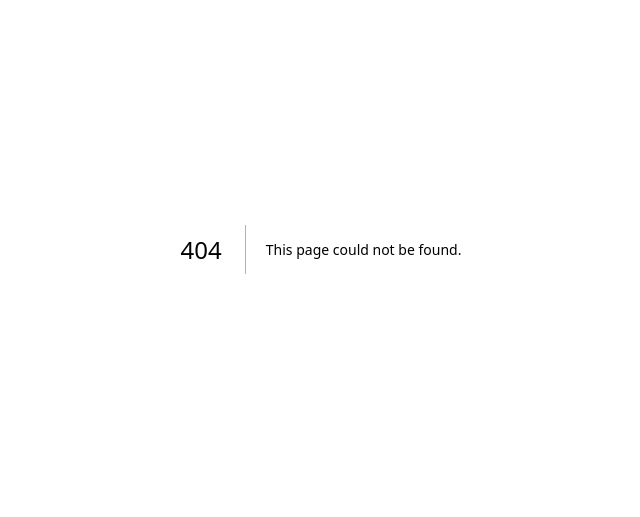
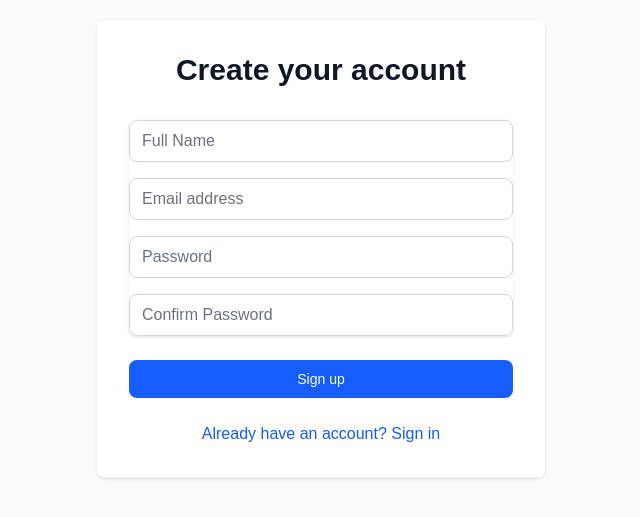
Before and after one commit to Kingdawnage/ra-frontend, a Next.js app: page /signup in a window 1280 px wide. Before the commit this address had no page. Shown: the part 151-668 px from the top of the page, without its empty margins (319-959 px from the left). Built offline with nearby package versions, Linux system fonts and the light colour scheme.

Commit message:
Login and signup pages complete

```diff
--- /dev/null
+++ b/app/(auth)/layout.tsx
@@ -0,0 +1,11 @@
+import { ReactNode } from 'react';
+
+export default function AuthLayout({ children }: { children: ReactNode }) {
+  return (
+    <div className="min-h-screen flex items-center justify-center bg-gray-50 dark:bg-gray-900 py-12 px-4 sm:px-6 lg:px-8">
+      <div className="max-w-md w-full space-y-8">
+        {children}
+      </div>
+    </div>
+  );
+}
--- /dev/null
+++ b/app/(auth)/login/page.tsx
@@ -0,0 +1,77 @@
+'use client';
+
+import { useState } from 'react';
+import Link from 'next/link';
+
+export default function LoginPage() {
+  const [email, setEmail] = useState('');
+  const [password, setPassword] = useState('');
+
+  const handleSubmit = async (e: React.FormEvent) => {
+    e.preventDefault();
+    // TODO: Implement login logic with your Rust backend
+    console.log('Login attempt:', { email, password });
+  };
+
+  return (
+    <div className="bg-white dark:bg-gray-800 shadow rounded-lg p-8">
+      <div className="text-center">
+        <h2 className="text-3xl font-bold text-gray-900 dark:text-white">
+          Sign in to your account
+        </h2>
+      </div>
+      <form className="mt-8 space-y-6" onSubmit={handleSubmit}>
+        <div className="rounded-md shadow-sm space-y-4">
+          <div>
+            <label htmlFor="email" className="sr-only">
+              Email address
+            </label>
+            <input
+              id="email"
+              name="email"
+              type="email"
+              required
+              className="appearance-none rounded-lg relative block w-full px-3 py-2 border border-gray-300 dark:border-gray-600 placeholder-gray-500 dark:placeholder-gray-400 text-gray-900 dark:text-white bg-white dark:bg-gray-700 focus:outline-none focus:ring-2 focus:ring-blue-500 focus:border-blue-500"
+              placeholder="Email address"
+              value={email}
+              onChange={(e) => setEmail(e.target.value)}
+            />
+          </div>
+          <div>
+            <label htmlFor="password" className="sr-only">
+              Password
+            </label>
+            <input
+              id="password"
+              name="password"
+              type="password"
+              required
+              className="appearance-none rounded-lg relative block w-full px-3 py-2 border border-gray-300 dark:border-gray-600 placeholder-gray-500 dark:placeholder-gray-400 text-gray-900 dark:text-white bg-white dark:bg-gray-700 focus:outline-none focus:ring-2 focus:ring-blue-500 focus:border-blue-500"
+              placeholder="Password"
+              value={password}
+              onChange={(e) => setPassword(e.target.value)}
+            />
+          </div>
+        </div>
+
+        <div>
+          <button
+            type="submit"
+            className="group relative w-full flex justify-center py-2 px-4 border border-transparent text-sm font-medium rounded-lg text-white bg-blue-600 hover:bg-blue-700 focus:outline-none focus:ring-2 focus:ring-offset-2 focus:ring-blue-500"
+          >
+            Sign in
+          </button>
+        </div>
+
+        <div className="text-center">
+          <Link
+            href="/signup"
+            className="font-medium text-blue-600 hover:text-blue-500 dark:text-blue-400 dark:hover:text-blue-300"
+          >
+            Don&apos;t have an account? Sign up
+          </Link>
+        </div>
+      </form>
+    </div>
+  );
+}
--- /dev/null
+++ b/app/(auth)/signup/page.tsx
@@ -0,0 +1,113 @@
+'use client';
+
+import { useState } from 'react';
+import Link from 'next/link';
+
+export default function SignupPage() {
+  const [name, setName] = useState('');
+  const [email, setEmail] = useState('');
+  const [password, setPassword] = useState('');
+  const [confirmPassword, setConfirmPassword] = useState('');
+
+  const handleSubmit = async (e: React.FormEvent) => {
+    e.preventDefault();
+    if (password !== confirmPassword) {
+      alert('Passwords do not match');
+      return;
+    }
+    // TODO: Implement signup logic with your Rust backend
+    console.log('Signup attempt:', { name, email, password });
+  };
+
+  return (
+    <div className="bg-white dark:bg-gray-800 shadow rounded-lg p-8">
+      <div className="text-center">
+        <h2 className="text-3xl font-bold text-gray-900 dark:text-white">
+          Create your account
+        </h2>
+      </div>
+      <form className="mt-8 space-y-6" onSubmit={handleSubmit}>
+        <div className="rounded-md shadow-sm space-y-4">
+          <div>
+            <label htmlFor="name" className="sr-only">
+              Full Name
+            </label>
+            <input
+              id="name"
+              name="name"
+              type="text"
+              required
+              className="appearance-none rounded-lg relative block w-full px-3 py-2 border border-gray-300 dark:border-gray-600 placeholder-gray-500 dark:placeholder-gray-400 text-gray-900 dark:text-white bg-white dark:bg-gray-700 focus:outline-none focus:ring-2 focus:ring-blue-500 focus:border-blue-500"
+              placeholder="Full Name"
+              value={name}
+              onChange={(e) => setName(e.target.value)}
+            />
+          </div>
+          <div>
+            <label htmlFor="email" className="sr-only">
+              Email address
+            </label>
+            <input
+              id="email"
+              name="email"
+              type="email"
+              required
+              className="appearance-none rounded-lg relative block w-full px-3 py-2 border border-gray-300 dark:border-gray-600 placeholder-gray-500 dark:placeholder-gray-400 text-gray-900 dark:text-white bg-white dark:bg-gray-700 focus:outline-none focus:ring-2 focus:ring-blue-500 focus:border-blue-500"
+              placeholder="Email address"
+              value={email}
+              onChange={(e) => setEmail(e.target.value)}
+            />
+          </div>
+          <div>
+            <label htmlFor="password" className="sr-only">
+              Password
+            </label>
+            <input
+              id="password"
+              name="password"
+              type="password"
+              required
+              className="appearance-none rounded-lg relative block w-full px-3 py-2 border border-gray-300 dark:border-gray-600 placeholder-gray-500 dark:placeholder-gray-400 text-gray-900 dark:text-white bg-white dark:bg-gray-700 focus:outline-none focus:ring-2 focus:ring-blue-500 focus:border-blue-500"
+              placeholder="Password"
+              value={password}
+              onChange={(e) => setPassword(e.target.value)}
+            />
+          </div>
+          <div>
+            <label htmlFor="confirmPassword" className="sr-only">
+              Confirm Password
+            </label>
+            <input
+              id="confirmPassword"
+              name="confirmPassword"
+              type="password"
+              required
+              className="appearance-none rounded-lg relative block w-full px-3 py-2 border border-gray-300 dark:border-gray-600 placeholder-gray-500 dark:placeholder-gray-400 text-gray-900 dark:text-white bg-white dark:bg-gray-700 focus:outline-none focus:ring-2 focus:ring-blue-500 focus:border-blue-500"
+              placeholder="Confirm Password"
+              value={confirmPassword}
+              onChange={(e) => setConfirmPassword(e.target.value)}
+            />
+          </div>
+        </div>
+
+        <div>
+          <button
+            type="submit"
+            className="group relative w-full flex justify-center py-2 px-4 border border-transparent text-sm font-medium rounded-lg text-white bg-blue-600 hover:bg-blue-700 focus:outline-none focus:ring-2 focus:ring-offset-2 focus:ring-blue-500"
+          >
+            Sign up
+          </button>
+        </div>
+
+        <div className="text-center">
+          <Link
+            href="/login"
+            className="font-medium text-blue-600 hover:text-blue-500 dark:text-blue-400 dark:hover:text-blue-300"
+          >
+            Already have an account? Sign in
+          </Link>
+        </div>
+      </form>
+    </div>
+  );
+}
```
